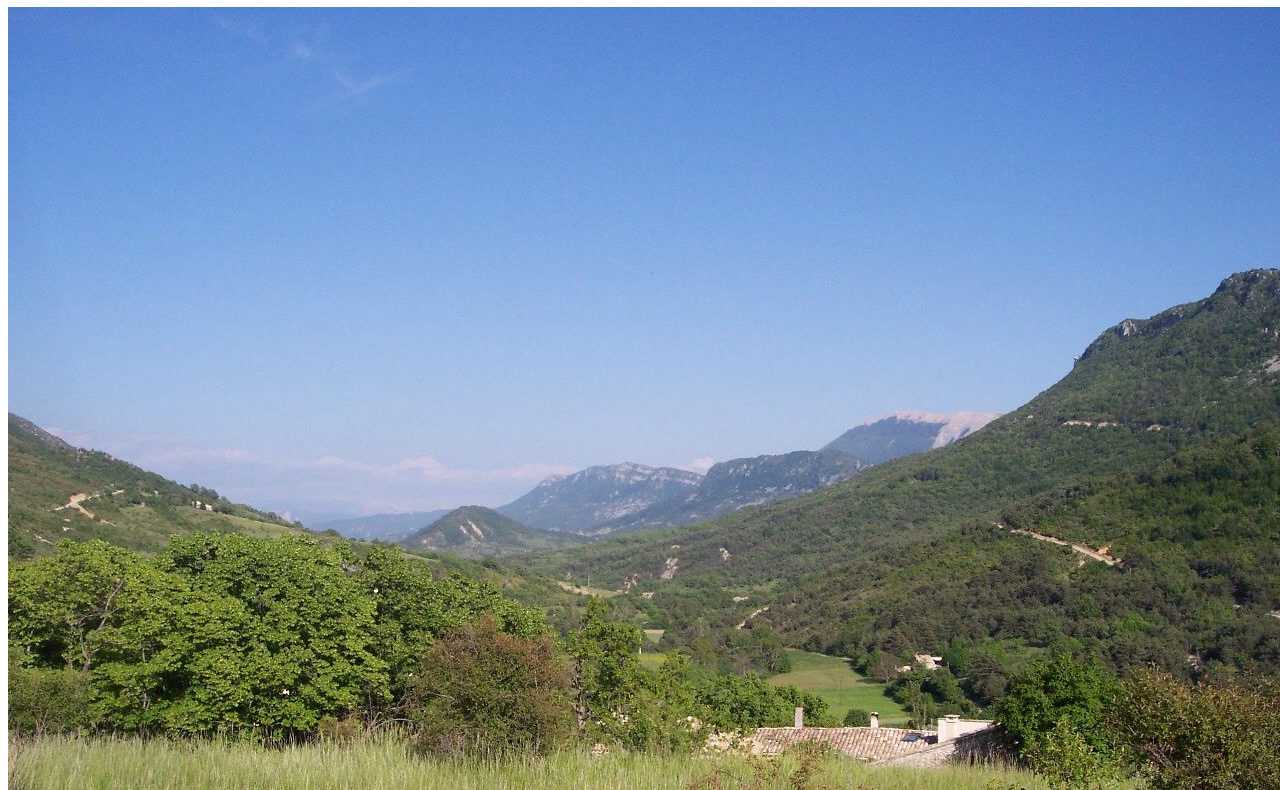
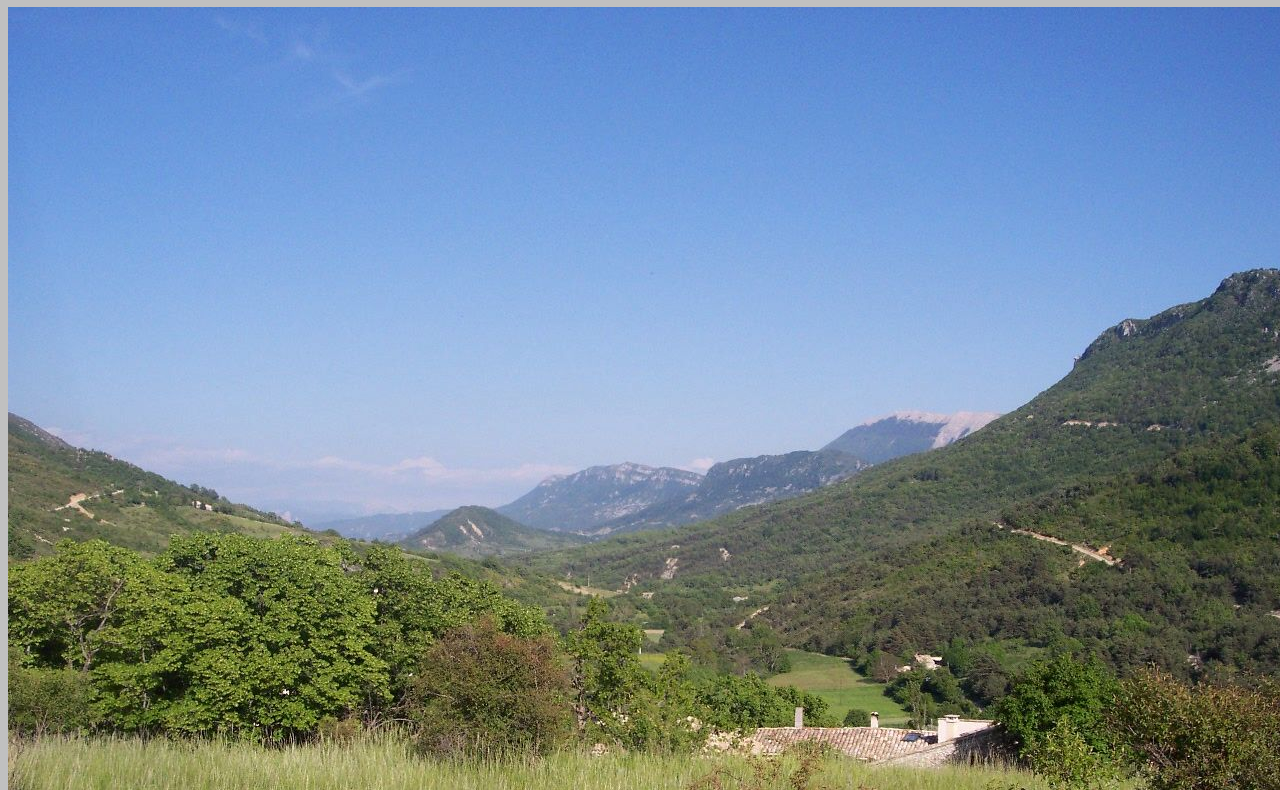
Before and after one commit to Polatouche/ocrgit, a plain HTML site: page index.html in a window 1280 px wide. Shown: the part 73-863 px from the top of the page. Drawn offline with Linux system fonts and the light colour scheme.

Commit message:
Ajout du style

```diff
--- a/index.html
+++ b/index.html
@@ -4,6 +4,7 @@
     <title>Hello World</title>
     <meta charset="UTF-8">
     <link rel="icon" type="image/png" href="apicon.png" />
+    <link rel="stylesheet" type="text/css" href="ocrgit.css" />
   </head>
   <body>
   <h1>Hello Monde !</h1>
--- /dev/null
+++ b/ocrgit.css
@@ -0,0 +1,3 @@
+body {
+	background : #c0c0c0
+}
```
